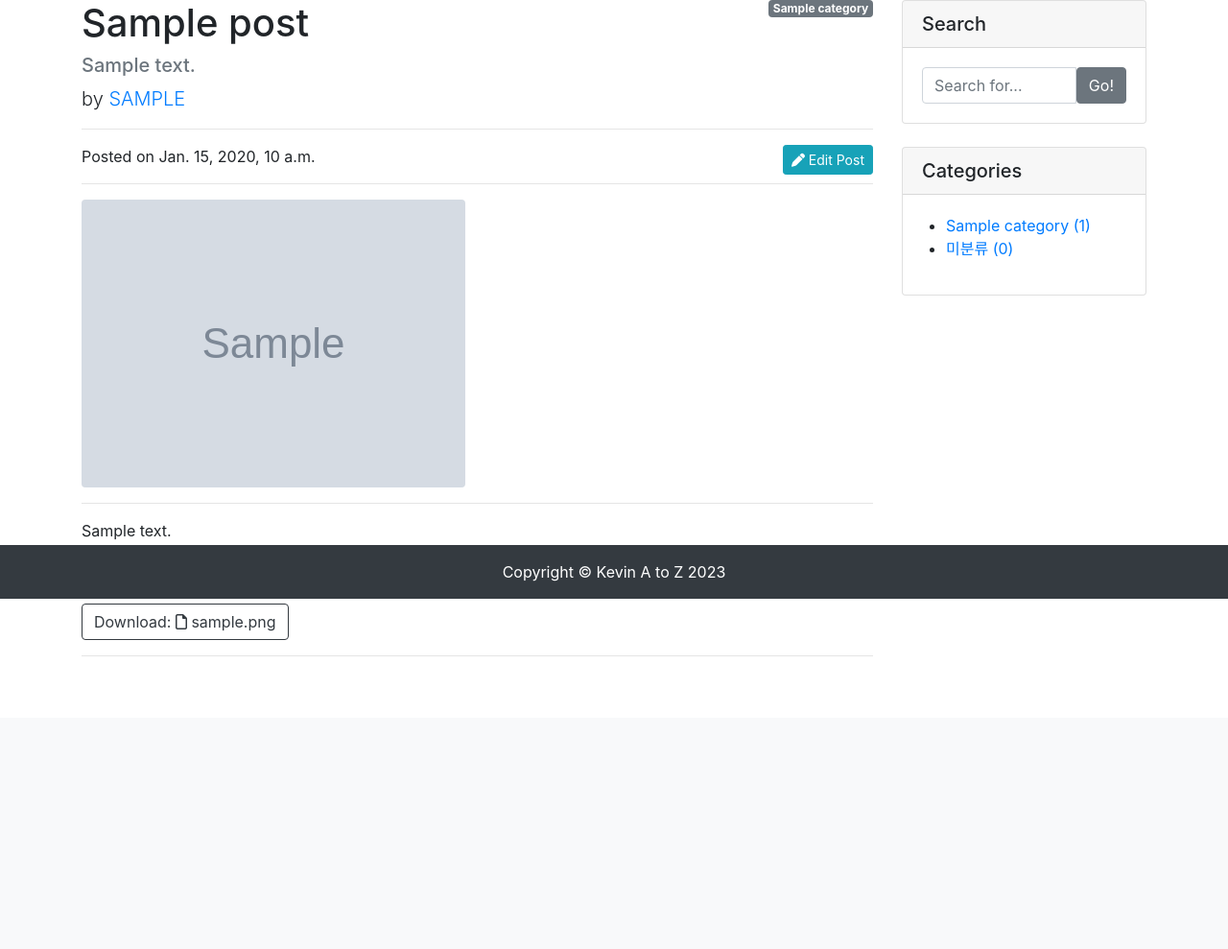
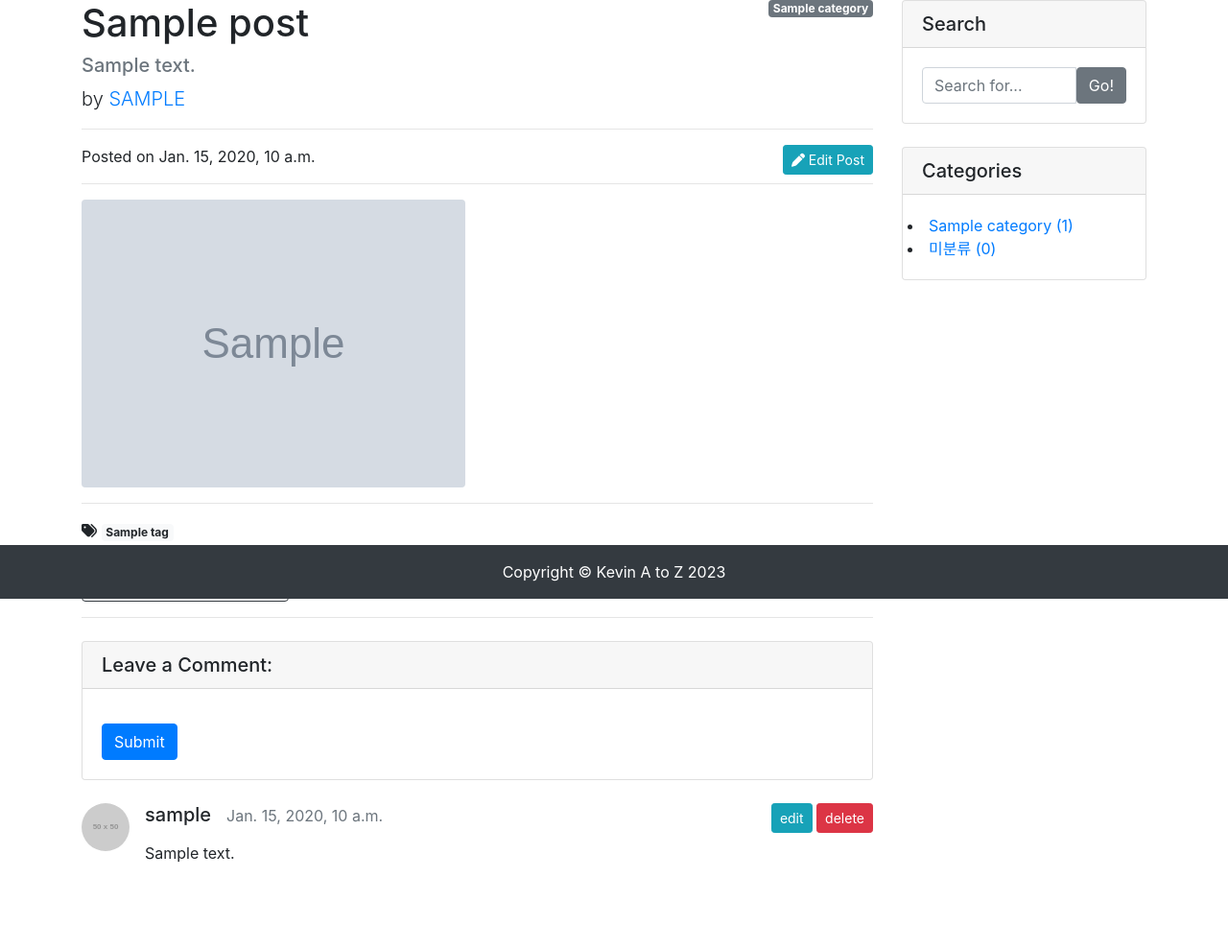
Before and after one commit to bnv20/django_class, a Django app: page /blog/1/ in a window 1280 px wide. Shown: the part 176-1165 px from the top of the page at 96% size. Before the commit the page ends 860 px from the top, so only its background shows below. Run offline with Django 3.2, Linux system fonts and the light colour scheme; a user stored in the database is signed in; tables that the repository leaves empty hold one stand-in row (values such as "Sample post"); grey boxes marked "Sample" are stand-in pictures; grey boxes labelled with a size stand in for pictures from a placeholder-image service; some libraries are stand-ins or nearby versions.

Commit message:
폼 구성, 포스트 생성, 수정

```diff
--- a/blog/templates/blog/base.html
+++ b/blog/templates/blog/base.html
@@ -1,15 +1,15 @@
 <!DOCTYPE html>
-
+{% load static %}
 <html lang="en">
     <head>
         <meta charset="UTF-8">
-    <meta http-equiv="X-UA-Compatible" content="IE=edge">
-    <meta name="viewport" content="width=device-width, initial-scale=1.0">
-    <title>{% block head_title %}Blog{% endblock %}</title>
+        <title>{% block head_title %}Blog{% endblock %} </title>
         <link href="https://cdn.jsdelivr.net/npm/bootstrap@4.5.3/dist/css/bootstrap.min.css" rel="stylesheet">
-    <script src="https://kit.fontawesome.com/193173e32d.js" crossorigin="anonymous"></script>
 
+        <script src="https://kit.fontawesome.com/193173e32d.js" crossorigin="anonymous"></script> {% comment %}
+        https://fontawesome.com/ 에서 이메일로 받은 링크 클릭하여 회원 가입 후 kit code를 script안에 입력 {% endcomment %}
     </head>
+
     <body>
         {% include 'blog/navbar.html' %}
         <div class="container pt-5 my-5">
@@ -36,7 +36,7 @@
                     <h5 class="card-header">Categories</h5>
                     <div class="card-body">
                         <div class="row">
-                        <ul>
+                            <div class=category-list>
                                 {% for category in categories %}
                                 <li>
                                     <a href="{{ category.get_absolute_url }}">{{ category }} ({{ category.post_set.count }})</a>
@@ -45,7 +45,7 @@
                                 <li>
                                     <a href="/blog/category/no_category/">미분류 ({{ no_category_post_count }})</a>
                                 </li>
-                        </ul>
+                            </div>
                         </div>
                     </div>
                 </div>
@@ -53,9 +53,12 @@
 
             </div>
         </div>
+
         {% include 'blog/footer.html' %}
+
         <script src="https://code.jquery.com/jquery-3.5.1.slim.min.js"></script>
         <script src="https://cdn.jsdelivr.net/npm/@popperjs/core@1.16.1/dist/umd/popper.min.js"></script>
         <script src="https://cdn.jsdelivr.net/npm/bootstrap@4.5.3/dist/js/bootstrap.min.js"></script>
     </body>
+
 </html>
--- a/blog/templates/blog/post_detail.html
+++ b/blog/templates/blog/post_detail.html
@@ -1,10 +1,14 @@
 {% extends 'blog/base.html' %}
 {% load crispy_forms_tags %}
-{% block head_title %} {{post.title}}
-- Blog
+
+{% block head_title %}
+    {{ post.title }} - Blog
 {% endblock %}
+
+
 {% block main_area %}
     <div id="post-area">
+
         {% if post.category %}
             <span class="badge badge-secondary float-right">{{ post.category }}</span>
         {% else %}
@@ -18,23 +22,30 @@
             by
             <a href="#">{{ post.author | upper }}</a>
         </p>
+
         <hr>
+
         {% if user.is_authenticated and user == post.author %}
             <a class="btn btn-info btn-sm float-right" href="/blog/update_post/{{ post.pk }}/" role="button"><i class="fas fa-pen"></i>  Edit Post</a>
         {% endif %}
 
         <!-- Date/Time -->
         <p>Posted on {{ post.created_at }}</p>
+
         <hr>
+
         <!-- Preview Image -->
         {% if post.head_image %}
             <img class="img-fluid rounded" src="{{ post.head_image.url }}" alt="{{ post.title }} head_image">
         {% else %}
             <img class="img-fluid rounded" src="https://picsum.photos/seed/{{ post.id }}/800/200" alt="random_image">
         {% endif %}
+
+
         <hr>
+
         <!-- Post Content -->
-        <p>{{ post.content }}</p>
+        <p>{{ post.get_content_markdown | safe }}</p>
 
         {% if post.tags.exists %}
             <i class="fas fa-tags"></i>
@@ -65,4 +76,83 @@
 
         <hr>
     </div>
+
+    <div id="comment-area">
+        <!-- Comments Form -->
+        <div class="card my-4">
+            <h5 class="card-header">Leave a Comment:</h5>
+            <div class="card-body">
+                {% if user.is_authenticated %}
+                <form id="comment-form" method="POST" action="{{ post.get_absolute_url }}new_comment/">
+                    {% csrf_token %}
+                    <div class="form-group">
+                        {{ comment_form | crispy }}
+                    </div>
+                    <button type="submit" class="btn btn-primary">Submit</button>
+                </form>
+                {% else %}
+                    <a role="button" class="btn btn-outline-dark btn-block btn-sm" href="#" data-toggle="modal" data-target="#loginModal">Log in and leave a comment</a>
+                {% endif %}
+            </div>
+        </div>
+
+        {% if post.comment_set.exists %}
+            {% for comment in post.comment_set.iterator %}
+                <!-- Single Comment -->
+                <div class="media mb-4" id="comment-{{ comment.pk }}">
+                    <img class="d-flex mr-3 rounded-circle" src="http://placehold.it/50x50" alt="">
+                    <div class="media-body">
+                        {% if user.is_authenticated and comment.author == user %}
+                            <div class="float-right">
+                                <a role="button"
+                                   class="btn btn-sm btn-info"
+                                   id="comment-{{ comment.pk }}-update-btn"
+                                   href="/blog/update_comment/{{ comment.pk }}/">
+                                    edit
+                                </a>
+                                <a role="button"
+                                   href="#"
+                                   id="comment-{{ comment.pk }}-delete-modal-btn"
+                                   class="btn btn-sm btn-danger"
+                                   data-toggle="modal" data-target="#deleteCommentModal-{{ comment.pk }}">
+                                    delete
+                                </a>
+                            </div>
+
+                            <!-- Modal -->
+                            <div class="modal fade" id="deleteCommentModal-{{ comment.pk }}" tabindex="-1" role="dialog" aria-labelledby="deleteCommentModalLabel" aria-hidden="true">
+                                <div class="modal-dialog" role="document">
+                                    <div class="modal-content">
+                                        <div class="modal-header">
+                                            <h5 class="modal-title" id="deleteModalLabel">Are You Sure?</h5>
+                                            <button type="button" class="close" data-dismiss="modal" aria-label="Close">
+                                                <span aria-hidden="true">&times;</span>
+                                            </button>
+                                        </div>
+                                        <div class="modal-body">
+                                            <del>{{ comment | linebreaks }}</del>
+                                        </div>
+                                        <div class="modal-footer">
+                                            <button type="button" class="btn btn-secondary" data-dismiss="modal">Cancel</button>
+                                            <a role="button" class="btn btn-danger" href="/blog/delete_comment/{{ comment.pk }}/">Delete</a>
+                                        </div>
+                                    </div>
+                                </div>
+                            </div>
+
+                        {% endif %}
+                        <h5 class="mt-0">
+                            {{ comment.author.username }}
+                            &nbsp;&nbsp;<small class="text-muted">{{ comment.created_at }}</small>
+                        </h5>
+                        <p>{{ comment.content | linebreaks }}</p>
+                        {% if comment.created_at != comment.modified_at %}
+                            <p class="text-muted float-right"><small>Updated: {{ comment.modified_at }}</small></p>
+                        {% endif %}
+
+                    </div>
+                </div>
+            {% endfor %}
+        {% endif %}
+    </div>
 {% endblock %}
--- a/blog/templates/blog/post_form.html
+++ b/blog/templates/blog/post_form.html
@@ -1,10 +1,9 @@
 {% extends 'blog/base_full_width.html' %}
 {% load crispy_forms_tags %}
 {% block head_title %}Create Post - Blog{% endblock %}
-
 {% block main_area %}
     <h1>Create New Post</h1>
-    <hr/>
+    <hr />
     <form method="post" enctype="multipart/form-data">{% csrf_token %}
         {{ form | crispy }}
         <!-- 적용하고 싶은 폼에 아래와 같이 '| crispy' 붙이기 -->
@@ -12,8 +11,7 @@
             <label for="id_tags_str">Tags:</label>
             <input type="text" name="tags_str" id="id_tags_str" class="textinput textInput form-control">
         </div>
-        <br/>
-
+        <br />
         <button type="submit" class="btn btn-primary float-right">Submit</button>
     </form>
     {{form.media}}
--- a/blog/urls.py
+++ b/blog/urls.py
@@ -1,13 +1,21 @@
 from django.urls import path
 from . import views
 
+# urlpatterns = [
+#     path('<int:pk>/', views.single_post_page), # pk가 정수형임을 명시
+#     path('', views.index), # 블로그 메인 페이지
+# ]
+
 urlpatterns = [
-    # path('<int:pk>/', views.single_post_page), # pk가 정수형임을 명시
-    # path('', views.index), # 블로그 메인 페이지
+    path("delete_comment/<int:pk>/", views.delete_comment),
+    path("update_comment/<int:pk>/", views.CommentUpdate.as_view()),
+    path("update_post/<int:pk>/", views.PostUpdate.as_view()),
+    path("create_post/", views.PostCreate.as_view()),
+    path("tag/<str:slug>/", views.tag_page),
+    path("category/<str:slug>/", views.category_page),
+    path("<int:pk>/new_comment/", views.new_comment),
     path("<int:pk>/", views.PostDetail.as_view()),
     path("", views.PostList.as_view()),
-    path("category/<str:slug>/", views.category_page),
-    path('update_post/<int:pk>/', views.PostUpdate.as_view()),
-    path('create_post/', views.PostCreate.as_view()),
-    path('tag/<str:slug>/', views.tag_page),
+    # path('<int:pk>/', views.single_post_page),
+    # path('', views.index),
 ]
--- a/blog/views.py
+++ b/blog/views.py
@@ -1,11 +1,13 @@
 from django.shortcuts import render, redirect
-from .models import Post, Category, Tag
 from django.views.generic import ListView, DetailView, CreateView, UpdateView
 from django.contrib.auth.mixins import LoginRequiredMixin, UserPassesTestMixin
 from django.utils.text import slugify
 from django.shortcuts import get_object_or_404
+from .models import Post, Category, Tag, Comment
+from .forms import CommentForm
 from django.core.exceptions import PermissionDenied
 from django.db.models import Q
+
 
 # CBV: Class Based View
 class PostList(ListView):
@@ -13,10 +15,11 @@
     ordering = "-pk"
 
     def get_context_data(self, **kwargs):
-        context = super(PostList, self).get_context_data() # 부모 클래스의 get_context_data() 호출
+        context = super(PostList, self).get_context_data()
         context["categories"] = Category.objects.all()
         context["no_category_post_count"] = Post.objects.filter(category=None).count()
         return context
+
 
 class PostDetail(DetailView):
     model = Post
@@ -27,25 +30,28 @@
         context["no_category_post_count"] = Post.objects.filter(category=None).count()
         return context
 
+
 class PostCreate(LoginRequiredMixin, UserPassesTestMixin, CreateView):
     model = Post
-    fields = ['title', 'hook_text', 'content', 'head_image', 'file_upload', 'category']
+    fields = ["title", "hook_text", "content", "head_image", "file_upload", "category"]
 
     def test_func(self):
         return self.request.user.is_superuser or self.request.user.is_staff
 
-    def form_valid(self, form):
+    def form_valid(self, form): # form_valid 메서드는 폼 데이터가 유효할 때 호출되는 메서드
         current_user = self.request.user
-        if current_user.is_authenticated and (current_user.is_staff or current_user.is_superuser):
+        if current_user.is_authenticated and (
+            current_user.is_staff or current_user.is_superuser
+        ):
             form.instance.author = current_user
             response = super(PostCreate, self).form_valid(form)
 
-            tags_str = self.request.POST.get('tags_str')
+            tags_str = self.request.POST.get("tags_str")
             if tags_str:
                 tags_str = tags_str.strip()
 
-                tags_str = tags_str.replace(',', ';')
-                tags_list = tags_str.split(';')
+                tags_str = tags_str.replace(",", ";")
+                tags_list = tags_str.split(";")
 
                 for t in tags_list:
                     t = t.strip()
@@ -58,13 +64,21 @@
             return response
 
         else:
-                return redirect('/blog/')
+            return redirect("/blog/")
+
 
 class PostUpdate(LoginRequiredMixin, UpdateView):
     model = Post
-    fields = ['title', 'hook_text', 'content', 'head_image', 'file_upload', 'category', 'tags']
+    fields = [
+        "title",
+        "hook_text",
+        "content",
+        "head_image",
+        "file_upload",
+        "category",
+    ]
 
-    template_name = 'blog/post_update_form.html'
+    template_name = "blog/post_update_form.html"
 
     def get_context_data(self, **kwargs):
         context = super(PostUpdate, self).get_context_data()
@@ -72,7 +86,7 @@
             tags_str_list = list()
             for t in self.object.tags.all():
                 tags_str_list.append(t.name)
-            context['tags_str_default'] = '; '.join(tags_str_list)
+            context["tags_str_default"] = "; ".join(tags_str_list)
 
         return context
 
@@ -86,11 +100,11 @@
         response = super(PostUpdate, self).form_valid(form)
         self.object.tags.clear()
 
-        tags_str = self.request.POST.get('tags_str')
+        tags_str = self.request.POST.get("tags_str")
         if tags_str:
             tags_str = tags_str.strip()
-            tags_str = tags_str.replace(',', ';')
-            tags_list = tags_str.split(';')
+            tags_str = tags_str.replace(",", ";")
+            tags_list = tags_str.split(";")
 
             for t in tags_list:
                 t = t.strip()
@@ -101,6 +115,7 @@
                 self.object.tags.add(tag)
 
         return response
+
 
 def category_page(request, slug):  # slug는 일반적으로 이미 얻은 데이터를 사용하여 유효한 url을 생성하는 방법
     if slug == "no category":
@@ -117,9 +132,10 @@
             "post_list": post_list,
             "categories": Category.objects.all(),
             "no_category_post_count": Post.objects.filter(category=None).count(),
-            "category": category, # 현재 선택된 카테고리
+            "category": category,
         },
     )
+
 
 def tag_page(request, slug):
     tag = Tag.objects.get(slug=slug)
@@ -127,14 +143,54 @@
 
     return render(
         request,
-        'blog/post_list.html',
+        "blog/post_list.html",
         {
-            'post_list': post_list,
-            'tag': tag,
-            'categories': Category.objects.all(),
-            'no_category_post_count': Post.objects.filter(category=None).count(),
-        }
+            "post_list": post_list,
+            "tag": tag,
+            "categories": Category.objects.all(),
+            "no_category_post_count": Post.objects.filter(category=None).count(),
+        },
     )
+
+
+def new_comment(request, pk):
+    if request.user.is_authenticated:
+        post = get_object_or_404(Post, pk=pk)
+
+        if request.method == "POST":
+            comment_form = CommentForm(request.POST)
+            if comment_form.is_valid():
+                comment = comment_form.save(commit=False)
+                comment.post = post
+                comment.author = request.user
+                comment.save()
+                return redirect(comment.get_absolute_url())
+        else:
+            return redirect(post.get_absolute_url())
+    else:
+        raise PermissionDenied
+
+
+class CommentUpdate(LoginRequiredMixin, UpdateView):
+    model = Comment
+    form_class = CommentForm
+
+    def dispatch(self, request, *args, **kwargs):
+        if request.user.is_authenticated and request.user == self.get_object().author:
+            return super(CommentUpdate, self).dispatch(request, *args, **kwargs)
+        else:
+            raise PermissionDenied
+
+
+def delete_comment(request, pk):
+    comment = get_object_or_404(Comment, pk=pk)
+    post = comment.post
+    if request.user.is_authenticated and request.user == comment.author:
+        comment.delete()
+        return redirect(post.get_absolute_url())
+    else:
+        raise PermissionDenied
+
 
 # FBV: Function Based View
 # def index(request):
--- a/mysite/settings.py
+++ b/mysite/settings.py
@@ -37,11 +37,13 @@
     'django.contrib.sessions',
     'django.contrib.messages',
     'django.contrib.staticfiles',
+    'django_extensions',
 
     'blog',
     'single_pages',
 
     'crispy_forms',
+    'markdownx',
 ]
 
 MIDDLEWARE = [
@@ -126,3 +128,5 @@
 
 MEDIA_URL = "/media/"
 MEDIA_ROOT = os.path.join(BASE_DIR, "_media")  # _media 폴더 생성
+
+CRISPY_TEMPLATE_PACK = 'bootstrap4'
--- a/mysite/urls.py
+++ b/mysite/urls.py
@@ -23,6 +23,7 @@
     path('admin/', admin.site.urls),
     path('', include("single_pages.urls")),
     path("blog/", include("blog.urls")),
+    path('markdownx/', include('markdownx.urls')),
 ]
 urlpatterns += static(
     settings.MEDIA_URL, document_root=settings.MEDIA_ROOT
```
Also changed, not shown: blog/admin.py (+6 -6 lines), blog/forms.py (added, +8 -0 lines), blog/models.py (+38 -13 lines), blog/templates/blog/base_full_width.html (+4 -7 lines), blog/templates/blog/comment_form.html (added, +13 -0 lines), blog/templates/blog/navbar.html (+3 -8 lines), blog/templates/blog/post_list.html (+36 -5 lines), blog/migrations/0005_auto_20231227_0836.py (added), blog/templates/blog/post_update_form.html (line endings or trailing spaces). Lines whose indentation alone changed are shown as unchanged.
